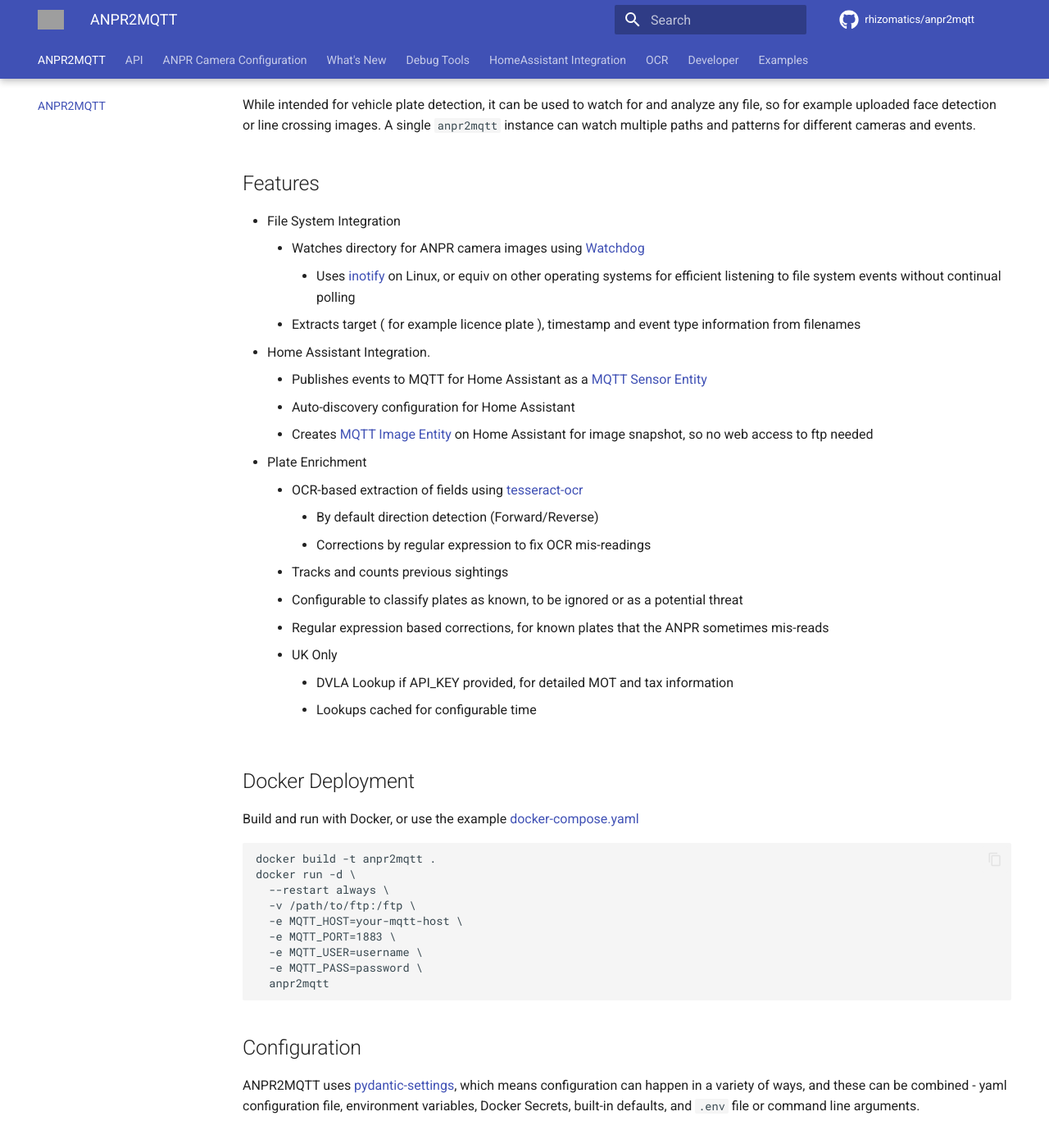
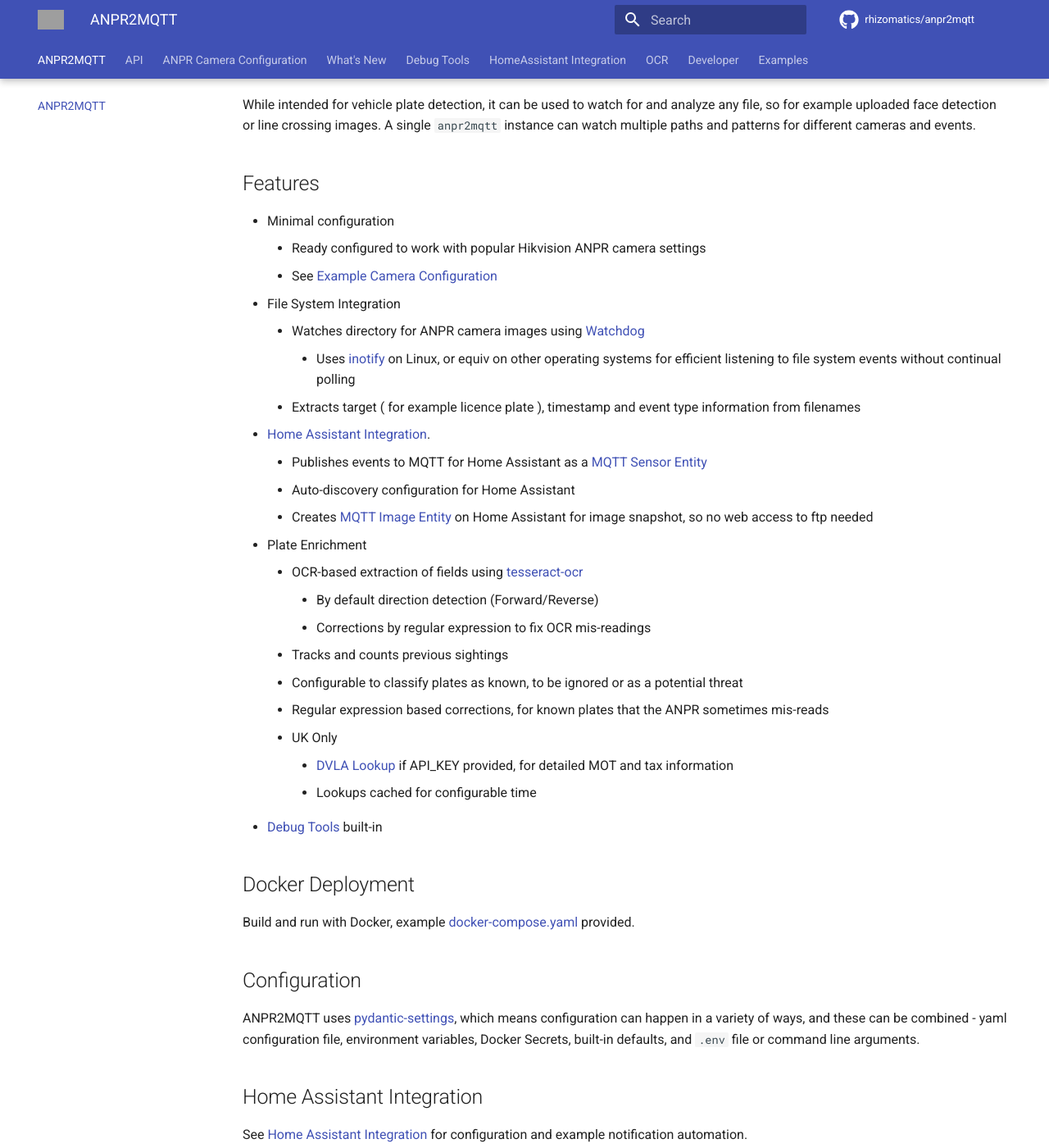
Before and after one commit to rhizomatics/anpr2mqtt, an MkDocs documentation site: the page built from docs/index.md, in a window 1280 px wide and 1400 px high, scrolled down 509 px. Shown: the whole window at 82% size. Built offline with MkDocs 1.6.1 and Material for MkDocs 9.7.7, drawn with Linux system fonts in a browser that asks for light colours; plug-ins that fetch from the network failed and are left out; comment, search, counter and statistics services are not loaded; the version menu is left out; some of the changed text lies outside the part shown; grey boxes are pictures that could not be loaded.

Commit message:
docs update

````diff
--- a/README.md
+++ b/README.md
@@ -20,16 +20,18 @@
 
 All that is needed is for the camera to be configured to upload images on plate recognition, by ftp, NAS or whatever else. ANPR2MQTT monitors the directory where the images lands and publishes plate information to MQTT. Its simple, requires no proprietary vendor APIs ( or differing ONVIF implementations ), and Home Assistant gets a copy of the actual annotated detection image to use on dashboards or to attach to notifications.
 
-While intended for vehicle plate detection, it can be used to watch for and analyze any file, so for example uploaded face detection or line crossing images. A single `anpr2mqtt` instance can watch multiple paths and patterns for
-different cameras and events.
+While intended for vehicle plate detection, it can be used to watch for and analyze any file, so for example uploaded face detection or line crossing images. A single `anpr2mqtt` instance can watch multiple paths and patterns for different cameras and events.
 
 ## Features
 
+* Minimal configuration
+    - Ready configured to work with popular Hikvision ANPR camera settings
+       - See [Example Camera Configuration](camera.md)
 * File System Integration
     - Watches directory for ANPR camera images using [Watchdog](https://python-watchdog.readthedocs.io/en/stable/index.html)
         - Uses [inotify](https://www.man7.org/linux/man-pages/man7/inotify.7.html) on Linux, or equiv on other operating systems for efficient listening to file system events without continual polling
     - Extracts target ( for example licence plate ), timestamp and event type information from filenames
-* Home Assistant Integration.
+* [Home Assistant Integration](homeassistant.md).
     - Publishes events to MQTT for Home Assistant as a [MQTT Sensor Entity](https://www.home-assistant.io/integrations/sensor.mqtt/)
     - Auto-discovery configuration for Home Assistant
     - Creates [MQTT Image Entity](https://www.home-assistant.io/integrations/image.mqtt/) on Home Assistant for image snapshot, so no web access to ftp needed
@@ -41,30 +43,22 @@
     - Configurable to classify plates as known, to be ignored or as a potential threat
     - Regular expression based corrections, for known plates that the ANPR sometimes mis-reads
     - UK Only
-        - DVLA Lookup if API_KEY provided, for detailed MOT and tax information
+        - [DVLA Lookup](api.md) if API_KEY provided, for detailed MOT and tax information
         - Lookups cached for configurable time
+* [Debug Tools](debug_tools.md) built-in
 
 
 ## Docker Deployment
 
-Build and run with Docker, or use the example [docker-compose.yaml](examples/docker-compose.yaml)
+Build and run with Docker, example [docker-compose.yaml](examples/docker-compose.yaml) provided.
 
-```bash
-docker build -t anpr2mqtt .
-docker run -d \
-  --restart always \
-  -v /path/to/ftp:/ftp \
-  -e MQTT_HOST=your-mqtt-host \
-  -e MQTT_PORT=1883 \
-  -e MQTT_USER=username \
-  -e MQTT_PASS=password \
-  anpr2mqtt
-```
 ## Configuration
 
-ANPR2MQTT uses [pydantic-settings](https://docs.pydantic.dev/latest/concepts/pydantic_settings/), which means
-configuration can happen in a variety of ways, and these can be combined - yaml configuration file, environment
-variables, Docker Secrets, built-in defaults, and `.env` file or command line arguments.
+ANPR2MQTT uses [pydantic-settings](https://docs.pydantic.dev/latest/concepts/pydantic_settings/), which means configuration can happen in a variety of ways, and these can be combined - yaml configuration file, environment variables, Docker Secrets, built-in defaults, and `.env` file or command line arguments.
+
+## Home Assistant Integration
+
+See [Home Assistant Integration](homeassistant.md) for configuration and example notification automation.
 
 ### Environment Variables
 
````
Also changed, not shown: other parts of README.md (+4 -8 lines), docs/camera.md (+4 -4 lines).
